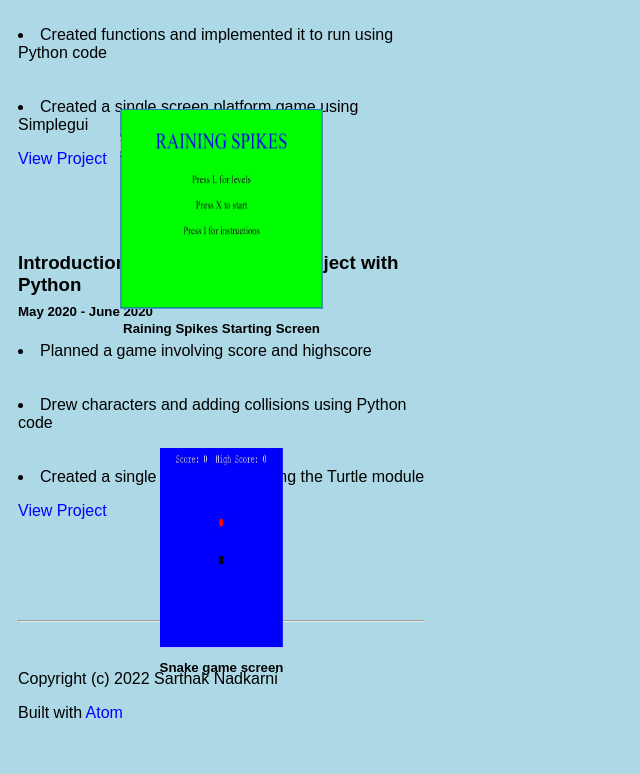
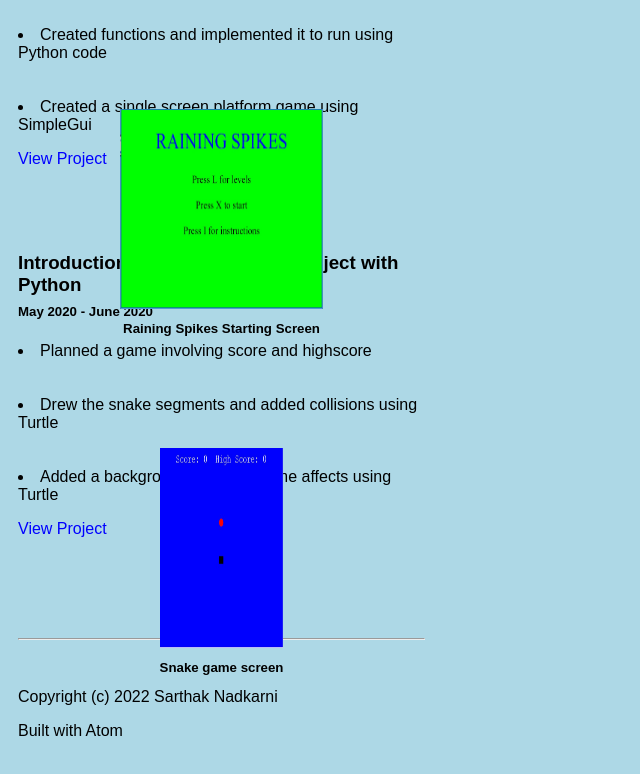
Before and after one commit to sar622/sar622.github.io, a plain HTML site: page projects.html in a window 1280 px wide. Shown: the part 866-1640 px from the top of the page, without its empty margins (0-640 px from the left). Drawn offline with Linux system fonts and the light colour scheme.

Commit message:
Update projects.html

```diff
--- a/projects.html
+++ b/projects.html
@@ -64,7 +64,7 @@
    <br><br>
    <li>Created functions and implemented it to run using Python code</li>
    <br><br>
-   <li>Created a single screen platform game using Simplegui</li>
+   <li>Created a single screen platform game using SimpleGui</li>
  </u1>
 <p><a href= "https://py3.codeskulptor.org/#user307_NV9zK78b3qd6avB.py">View Project</a></p>
 <br><br>
@@ -73,15 +73,15 @@
  <u1>
    <li>Planned a game involving score and highscore</li>
    <br><br>
-   <li>Drew characters and adding collisions using Python code</li>
+   <li>Drew the snake segments and added collisions using Turtle</li>
    <br><br>
-   <li>Created a single screen game using the Turtle module</li>
+   <li>Added a background and some time affects using Turtle</li>
  </u1>
 <p><a href= "https://trinket.io/library/trinkets/96c4ec2228">View Project</a></p>
 <br><br>
 <hr>
 <p>Copyright (c) 2022 Sarthak Nadkarni</p>
-<p>Built with <a href= "https://atom.io/">Atom</a></p>
+<p>Built with Atom</a></p>
 <br><br>
 </section>
 </div>
```
